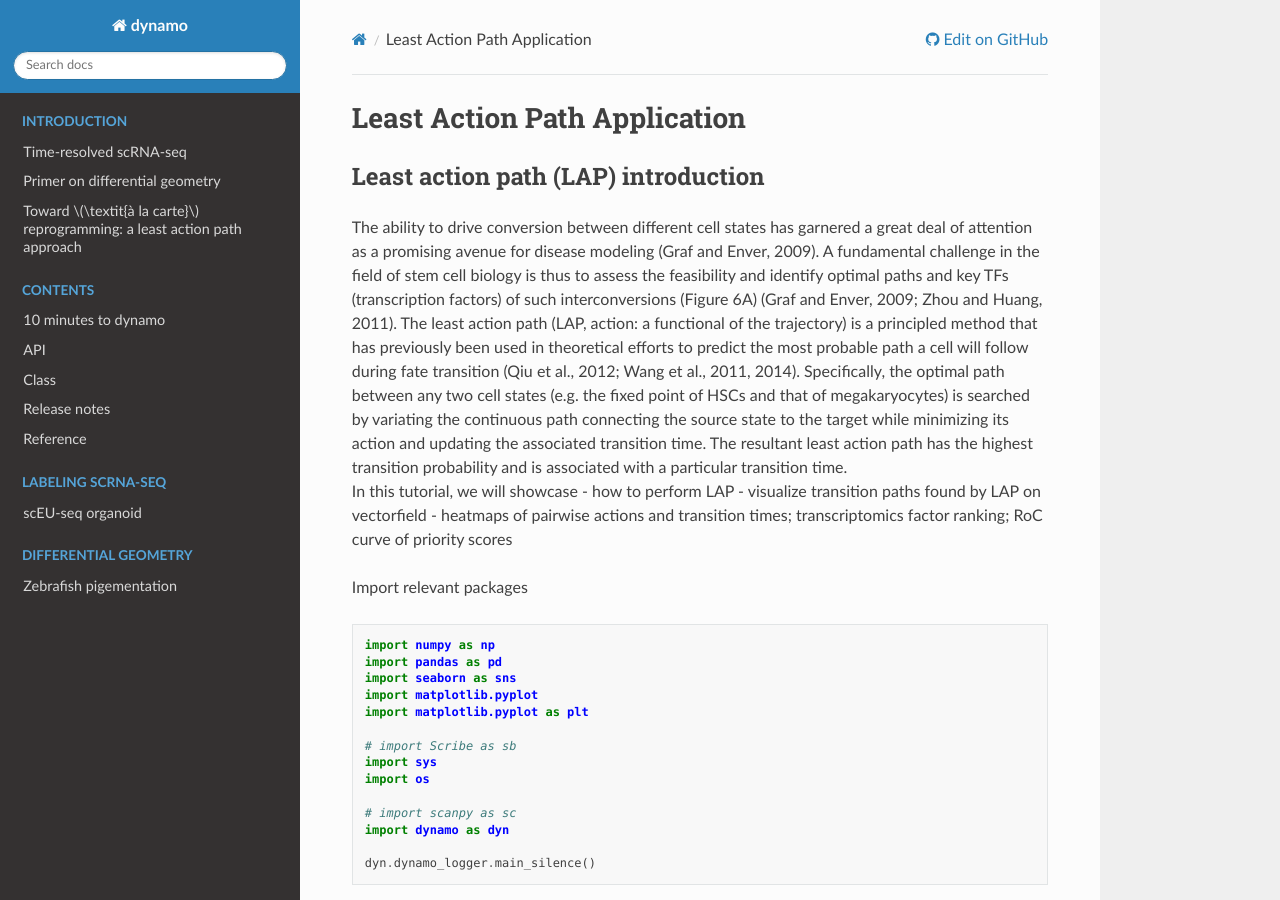
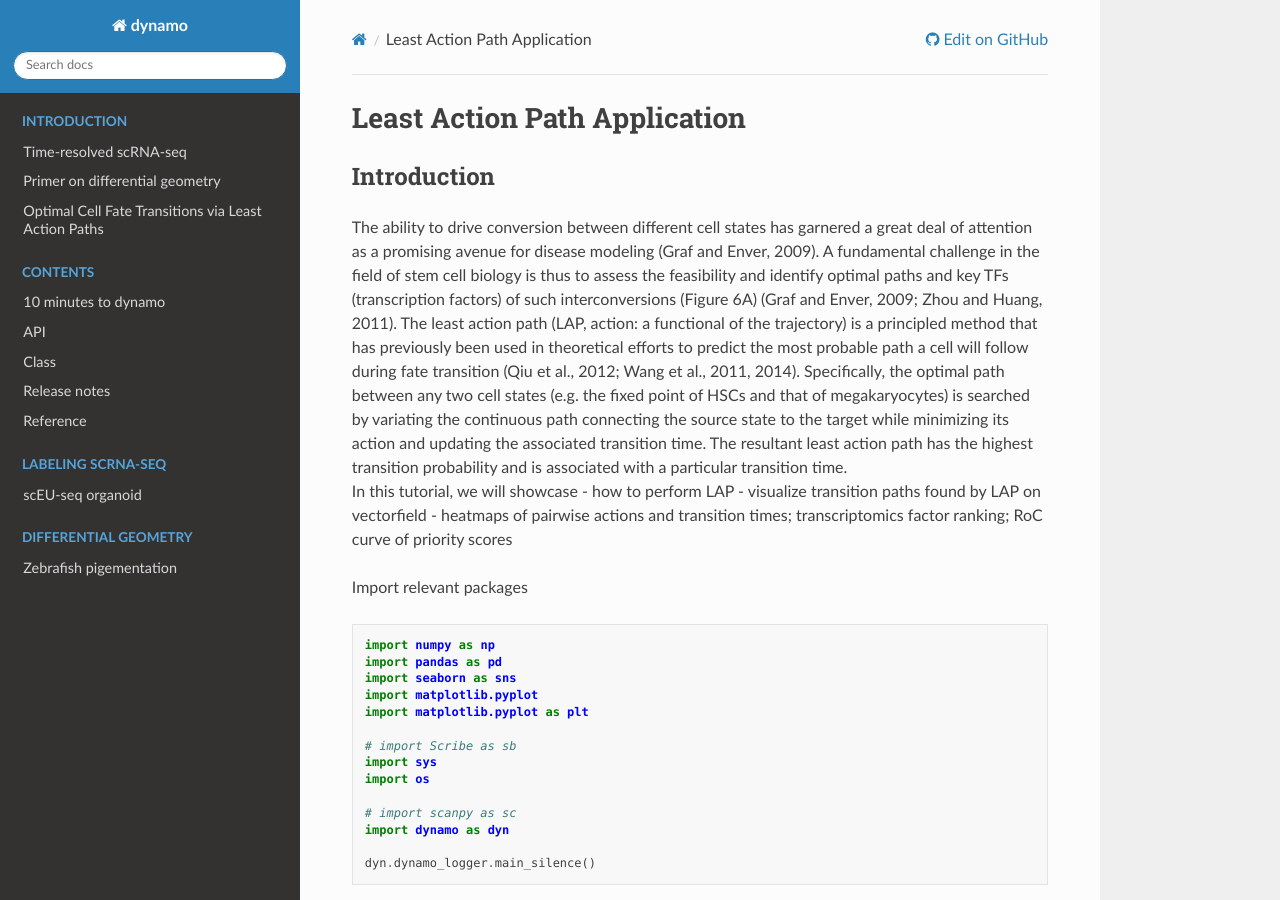
Before and after one commit to aristoteleo/dynamo_readthedocs, a Sphinx documentation site: the page built from docs/source/notebooks/lap_tutorial/lap_tutorial.rst, in a window 1280 px wide and 900 px high. Built offline with Sphinx 7.4.7 and the Read the Docs theme 2.0.0, drawn with Linux system fonts in a browser that asks for light colours; pages that are not in the unit, such as notebooks, are missing from menus; some of the changed text lies outside the part shown.

Commit message:
minor updates

```diff
--- a/docs/source/notebooks/lap_tutorial/lap_tutorial.rst
+++ b/docs/source/notebooks/lap_tutorial/lap_tutorial.rst
@@ -1,7 +1,7 @@
 Least Action Path Application
 =============================
 
-Least action path (LAP) introduction
+Introduction
 ~~~~~~~~~~~~~~~~~~~~~~~~~~~~~~~~~~~~
 
 | The ability to drive conversion between different cell states has
@@ -407,7 +407,6 @@
         adata_labeling, basis="umap_ori", save_show_or_return="return", ax=ax, color="cell_type", frontier=True
     )
 
-    # TODO: check streamline plot output axes obj or list
     ax = ax[0]
     x, y = 0, 1
     for i in develope_keys:
```
Also changed, not shown: docs/source/notebooks/lap_box_introduction.ipynb.
